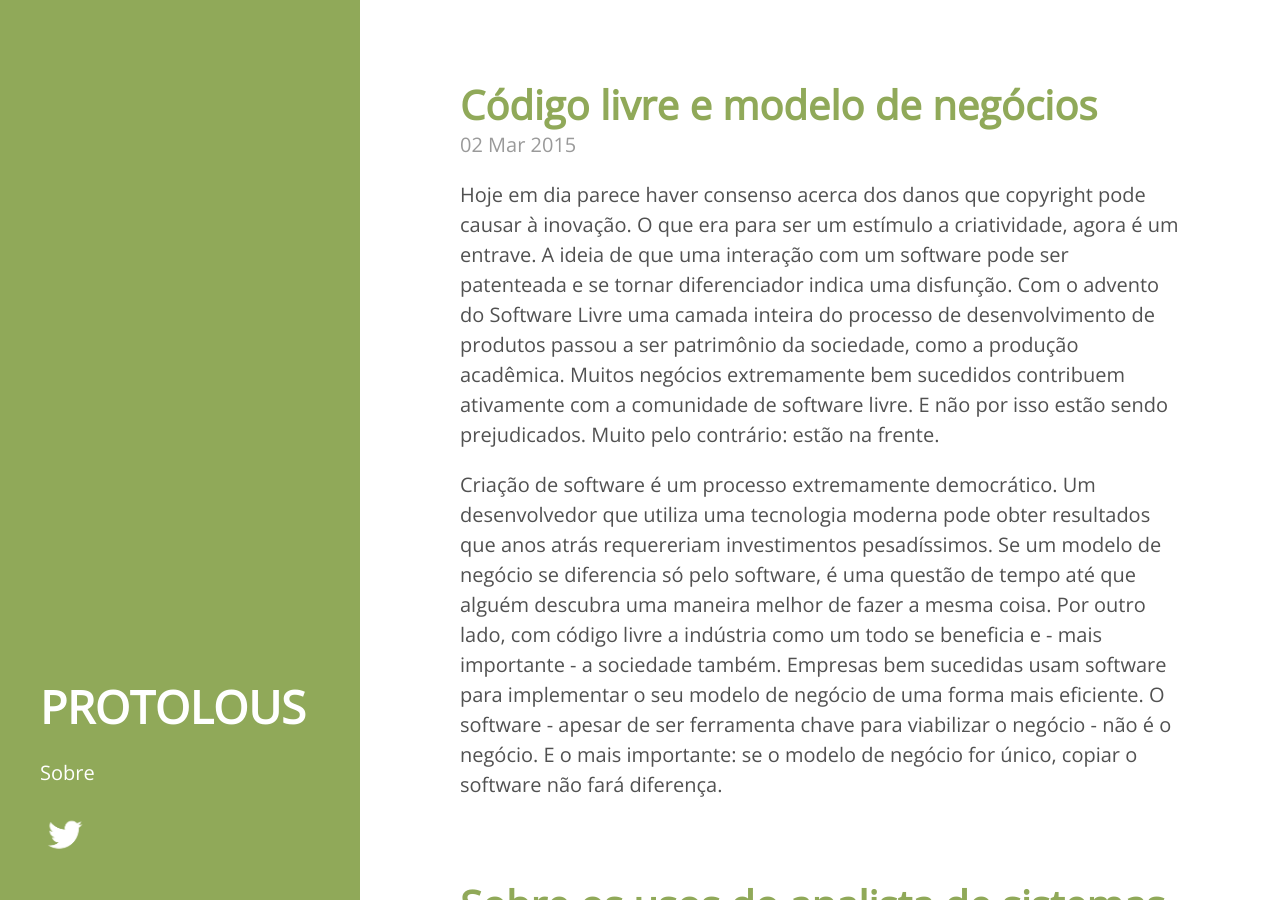
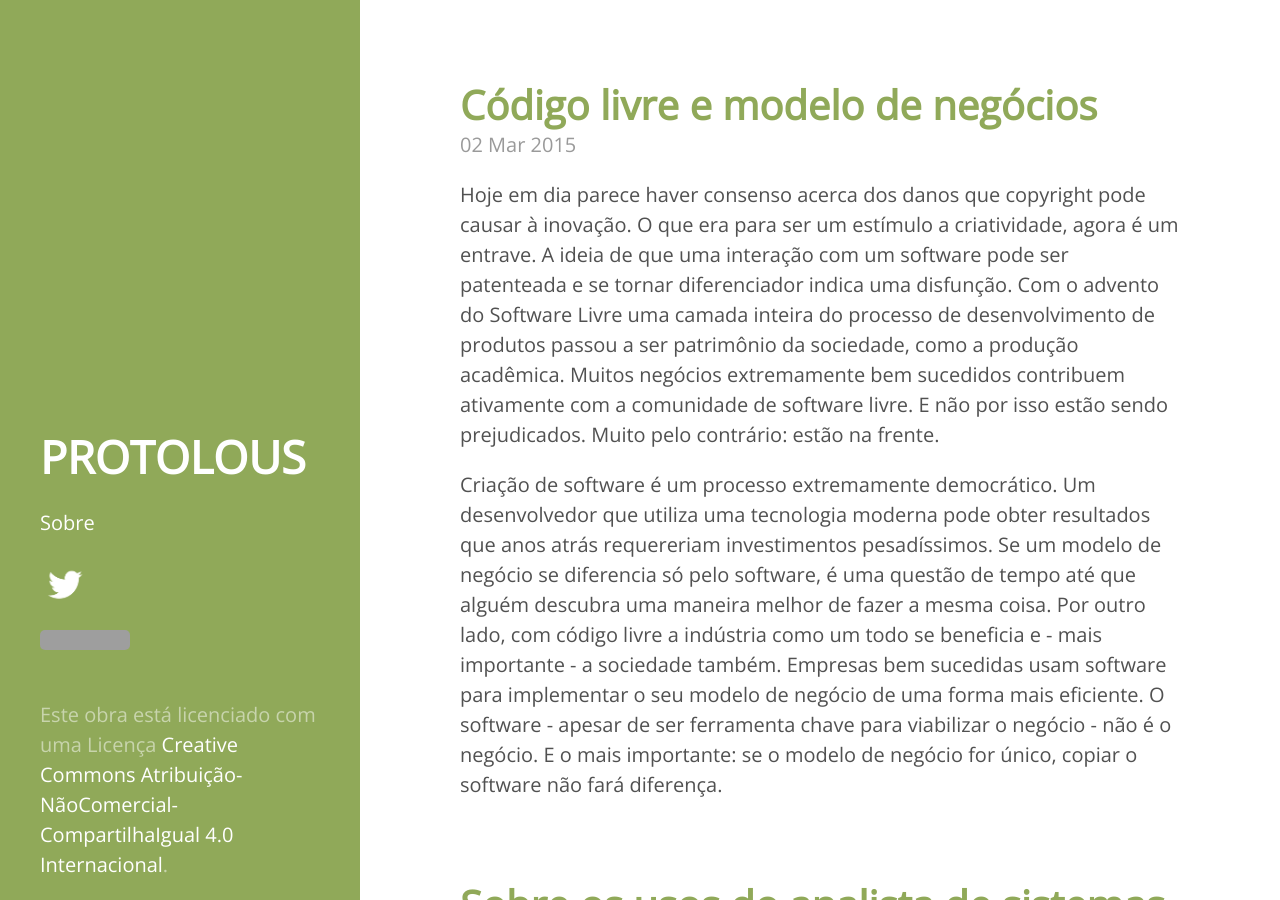
Before and after one commit to lqust/lqust.github.io, a Jekyll site: the page built from index.html, in a window 1280 px wide and 900 px high. Built offline with Jekyll 4.4.1, drawn with Linux system fonts in a browser that asks for light colours; Markdown is read by kramdown in place of the engine named in the settings; the list of posts is cut into pages by our own code; grey boxes are pictures that could not be loaded.

Commit message:
Adding licence info

```diff
--- a/_includes/sidebar.html
+++ b/_includes/sidebar.html
@@ -30,6 +30,8 @@
 	<div>
 	<a href="https://twitter.com/protolous"><img style="height: 50px; width: 50px" src="{{ site.baseurl }}public/TwitterLogo_white.png"></a>
 	</div>
+	<div>
+<a rel="license" href="http://creativecommons.org/licenses/by-nc-sa/4.0/"><img alt="Licença Creative Commons" style="border-width:0" src="https://i.creativecommons.org/l/by-nc-sa/4.0/88x31.png" /></a><br />Este obra está licenciado com uma Licença <a rel="license" href="http://creativecommons.org/licenses/by-nc-sa/4.0/">Creative Commons Atribuição-NãoComercial-CompartilhaIgual 4.0 Internacional</a>.	</div>
 
 
   </div>
```
